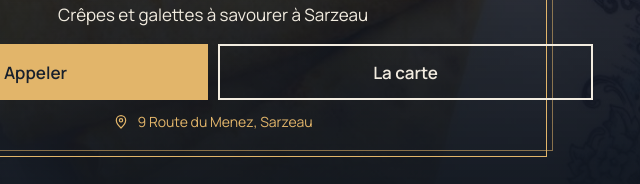
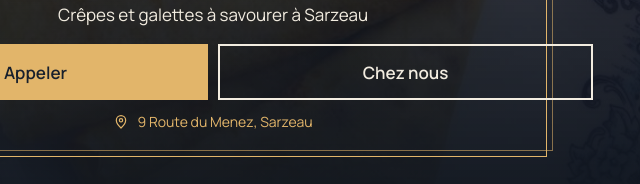
Before and after one commit to Kirazox/demos, a plain HTML site: page kermor-creperie-sarzeau/index.html in a window 1280 px wide. Shown: the part 613-797 px from the top of the page, 397-1037 px from the left. Drawn offline with Linux system fonts and the light colour scheme; a web font is replaced by a local one.

Commit message:
Démo kermor-creperie-sarzeau : index.html

```diff
--- a/kermor-creperie-sarzeau/index.html
+++ b/kermor-creperie-sarzeau/index.html
@@ -117,7 +117,7 @@ td.ferme{color:#B8B1A4!important}
 <div class="fi" style="--fd: 0.90s; display: flex; flex-wrap: wrap; gap: 10px; width: 100%; margin-top: 4px">
   <a class="bt" href="tel:+33297460878" style="--glow: rgba(226, 181, 106, 0.3); flex: 1 1 140px; min-height: 56px; display: flex; align-items: center; justify-content: center; gap: 10px; padding: 0 22px; box-sizing: border-box; border-radius: 0; text-decoration: none; font-family: 'Manrope', system-ui, sans-serif; font-size: 17px; font-weight: 600; background: #E2B56A; color: #18202C; border: 2px solid #E2B56A;"><svg aria-hidden="true" width="20" height="20" viewBox="0 0 24 24" fill="none" stroke="#18202C" stroke-width="1.8" stroke-linecap="round" stroke-linejoin="round" style="flex-shrink: 0"><path d="M5 4h4l2 5-2.5 1.5a11 11 0 0 0 5 5L15 13l5 2v4a2 2 0 0 1-2 2A16 16 0 0 1 3 6a2 2 0 0 1 2-2"/></svg><span style="white-space: nowrap">Appeler</span></a>
 
-  <a class="bt" href="#services" style="--glow: rgba(226, 181, 106, 0.3); flex: 1 1 140px; min-height: 56px; display: flex; align-items: center; justify-content: center; gap: 10px; padding: 0 22px; box-sizing: border-box; border-radius: 0; text-decoration: none; font-family: 'Manrope', system-ui, sans-serif; font-size: 17px; font-weight: 600; background: transparent; color: #F2ECE0; border: 2px solid #F2ECE0;"><span style="white-space: nowrap">La carte</span></a>
+  <a class="bt" href="#services" style="--glow: rgba(226, 181, 106, 0.3); flex: 1 1 140px; min-height: 56px; display: flex; align-items: center; justify-content: center; gap: 10px; padding: 0 22px; box-sizing: border-box; border-radius: 0; text-decoration: none; font-family: 'Manrope', system-ui, sans-serif; font-size: 17px; font-weight: 600; background: transparent; color: #F2ECE0; border: 2px solid #F2ECE0;"><span style="white-space: nowrap">Chez nous</span></a>
 </div>
 <p class="fi" style="--fd: 1.05s; margin: 0; display: flex; gap: 8px; align-items: center; justify-content: center; font-family: 'Manrope', system-ui, sans-serif; font-size: 14px; color: #E2B56A"><svg aria-hidden="true" width="16" height="16" viewBox="0 0 24 24" fill="none" stroke="#E2B56A" stroke-width="1.8" stroke-linecap="round" stroke-linejoin="round" style="flex-shrink: 0"><path d="M12 21s-7-6.2-7-11.5A7 7 0 0 1 19 9.5C19 14.8 12 21 12 21z"/><circle cx="12" cy="9.5" r="2.5"/></svg><span>9 Route du Menez, Sarzeau</span></p></div>
   </div>
```
